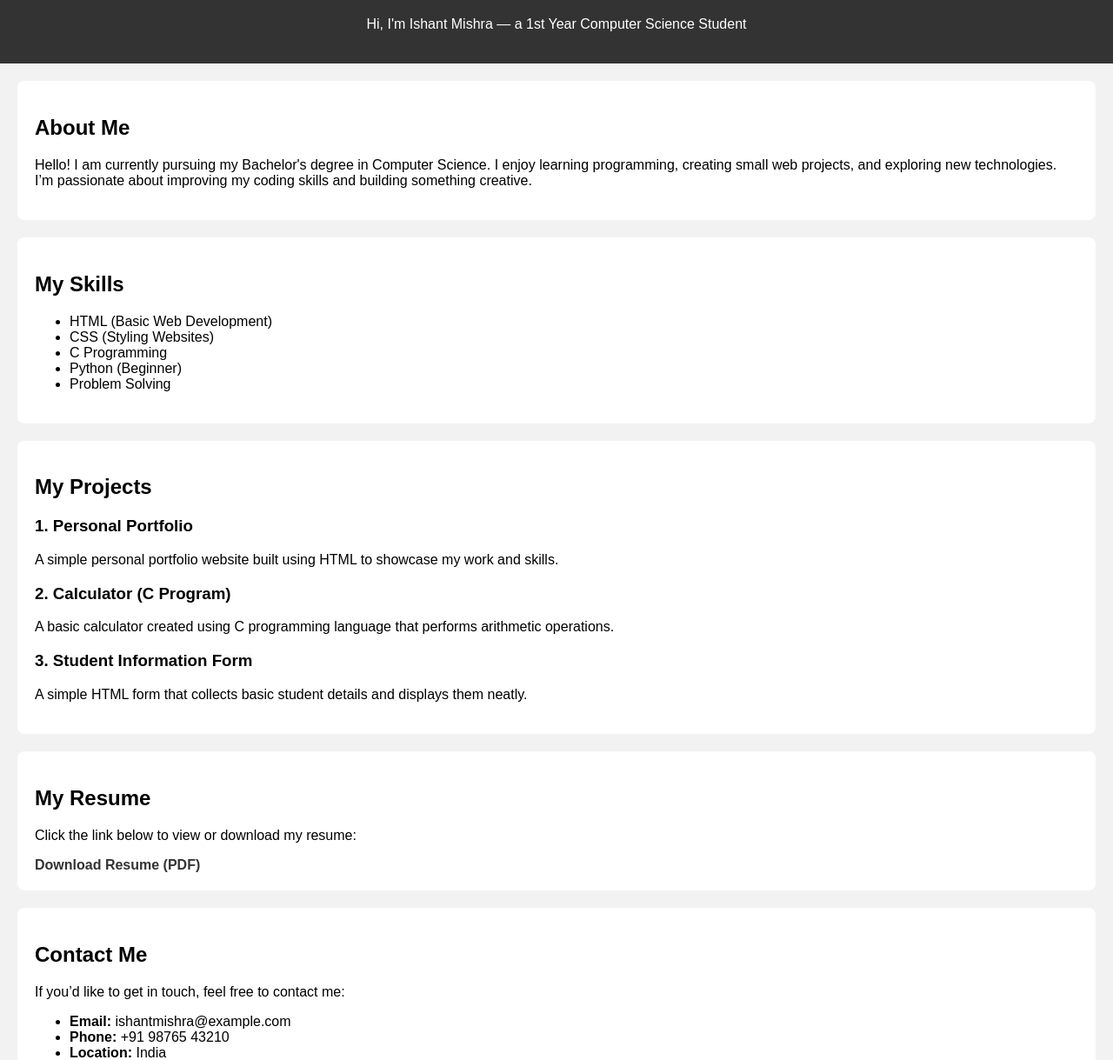
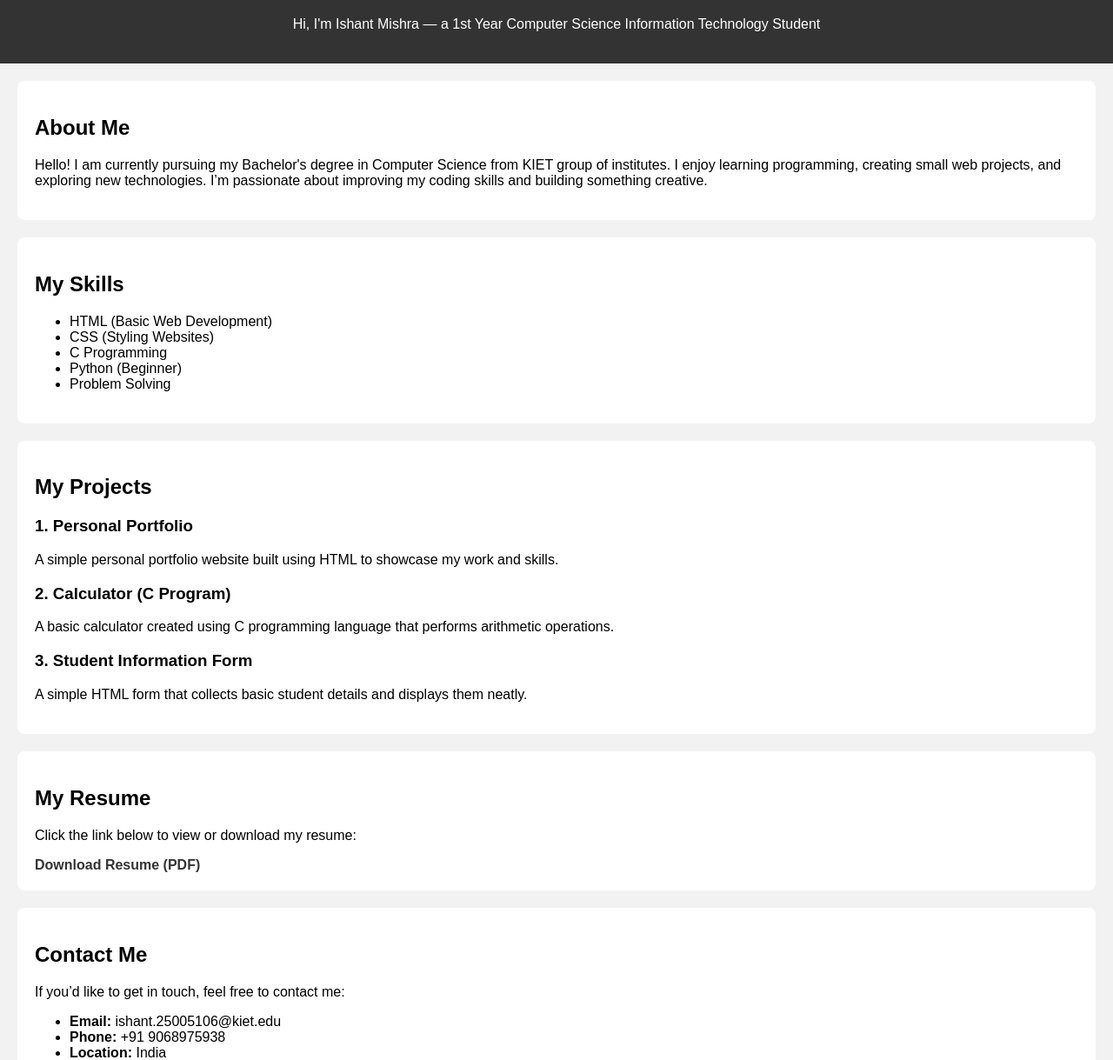
Before and after one commit to Ishant-Mishra/second-html, a plain HTML site: page index.html in a window 1280 px wide. Shown: the part 81-1300 px from the top of the page at 87% size. Drawn offline with Linux system fonts and the light colour scheme.

Commit message:
Added new features

```diff
--- a/index.html
+++ b/index.html
@@ -11,13 +11,13 @@
   <!-- Header Section -->
   <header style="background-color: #333; color: white; text-align: center; padding: 20px 0;">
     <h1>Welcome to My Portfolio</h1>
-    <p>Hi, I'm Ishant Mishra — a 1st Year Computer Science Student</p>
+    <p>Hi, I'm Ishant Mishra — a 1st Year Computer Science Information Technology Student</p>
   </header>
 
   <!-- About Section -->
   <section style="padding: 20px; background-color: white; margin: 20px; border-radius: 8px;">
     <h2>About Me</h2>
-    <p>Hello! I am currently pursuing my Bachelor's degree in Computer Science. I enjoy learning programming, creating small web projects, and exploring new technologies. I’m passionate about improving my coding skills and building something creative.</p>
+    <p>Hello! I am currently pursuing my Bachelor's degree in Computer Science from KIET group of institutes. I enjoy learning programming, creating small web projects, and exploring new technologies. I’m passionate about improving my coding skills and building something creative.</p>
   </section>
 
   <!-- Skills Section -->
@@ -57,15 +57,15 @@
     <h2>Contact Me</h2>
     <p>If you’d like to get in touch, feel free to contact me:</p>
     <ul>
-      <li><b>Email:</b> ishantmishra@example.com</li>
-      <li><b>Phone:</b> +91 98765 43210</li>
+      <li><b>Email:</b> ishant.25005106@kiet.edu</li>
+      <li><b>Phone:</b> +91 9068975938</li>
       <li><b>Location:</b> India</li>
     </ul>
   </section>
 
   <!-- Footer Section -->
   <footer style="background-color: #333; color: white; text-align: center; padding: 10px 0; margin-top: 20px;">
-    <p>© 2025 Ishant Mishra | Created with HTML only</p>
+    <p>© 2025 Ishant Mishra | Created with HTML only with small use of CSS </p>
   </footer>
 
 </body>
```
